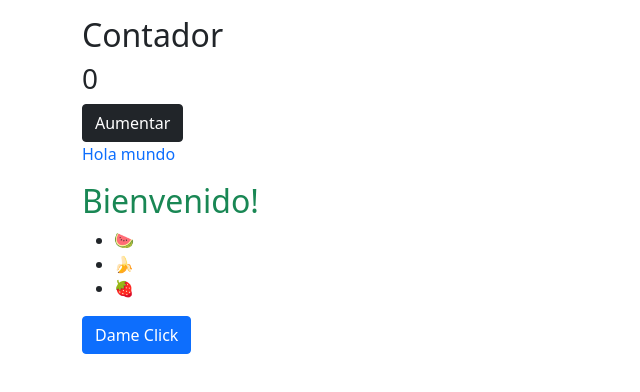
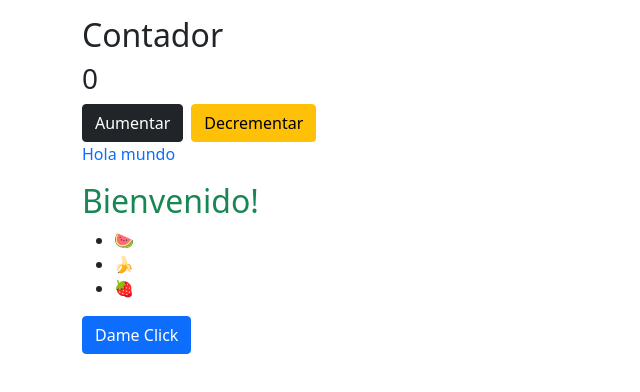
Before and after one commit to luiscarreradev/lista-de-tareas, a React (Create React App) app: page / in a window 1280 px wide. Shown: the top 392 px of the page, without its empty margins (0-640 px from the left). Built offline with nearby package versions, Linux system fonts and the light colour scheme.

Commit message:
Agregue boton decrementar

```diff
--- a/src/components/Contador.jsx
+++ b/src/components/Contador.jsx
@@ -8,6 +8,10 @@ const Contador = () => {
     setContador(contador + 1);
   }
 
+  const decrementar = () => {
+    setContador(contador - 1);
+  }
+
   return (
     <>
       <h2>Contador</h2>
@@ -16,6 +20,10 @@ const Contador = () => {
         className='btn btn-dark'
         onClick={aumentar}
       >Aumentar</button>
+      <button
+        className='btn mx-2 btn-warning'
+        onClick={decrementar}
+      >Decrementar</button>
     </>
   )
 }
```
